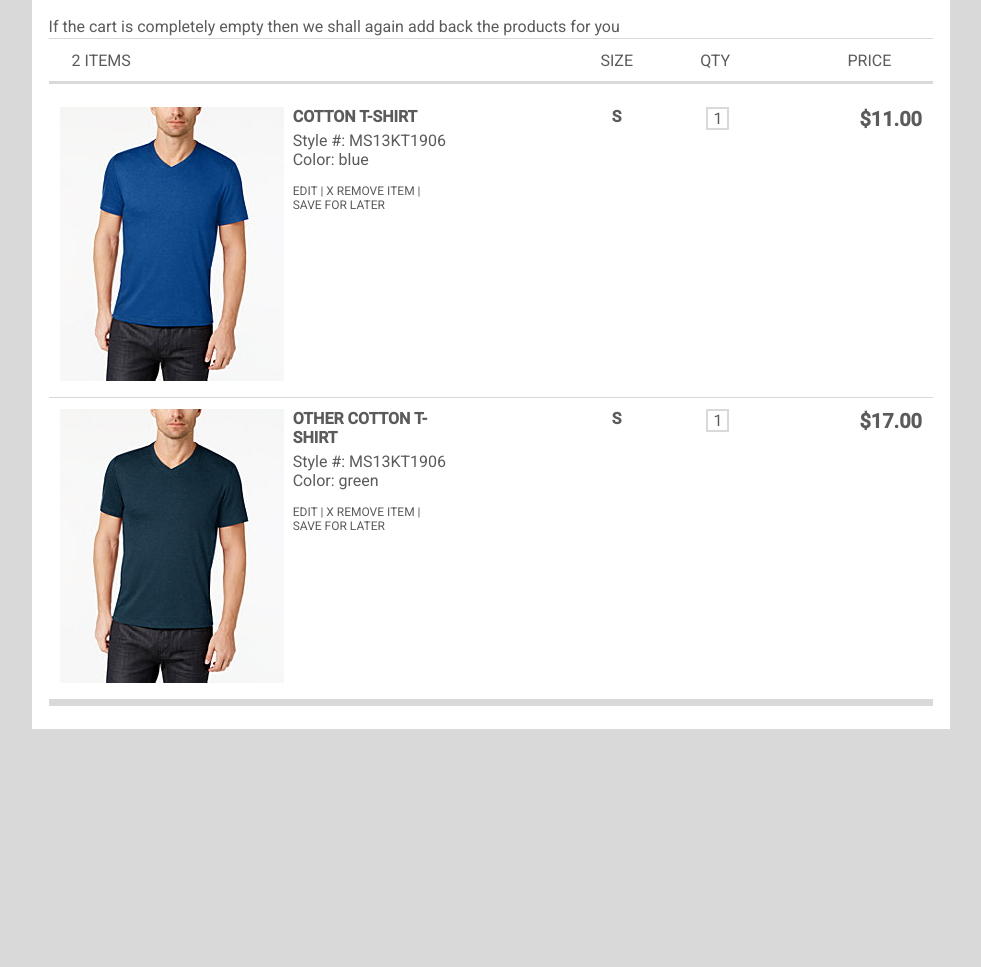
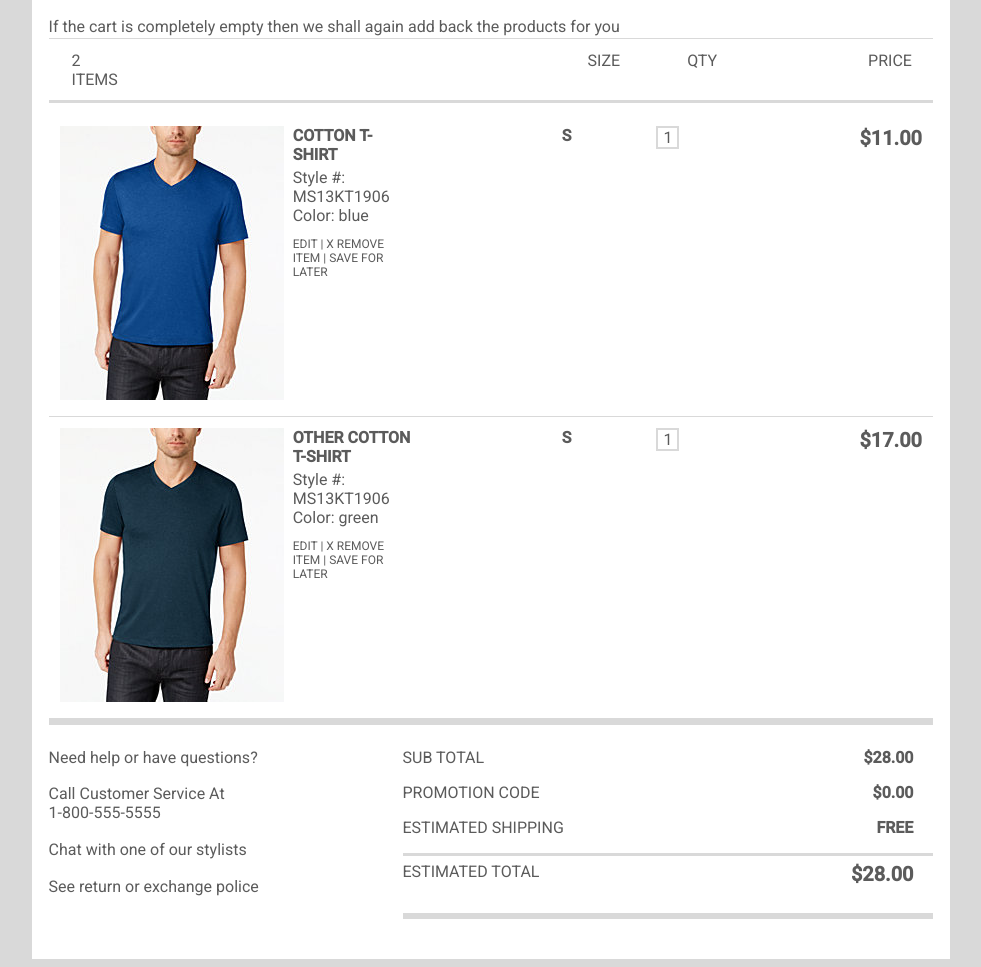
Before and after one commit to rweber87/shopping_cart_code_challenge, a React app: page / in a window 1280 px wide. Shown: the part 65-1032 px from the top of the page, without its empty margins (149-1130 px from the left). Before the commit the page ends 802 px from the top, so only its background shows below. Built offline with nearby package versions, Linux system fonts and the light colour scheme.

Commit message:
total updating when item amount changes

```diff
--- a/src/CartLister.js
+++ b/src/CartLister.js
@@ -47,6 +47,9 @@ class CartLister extends Component {
 
 	render() {
 		var cartList = this.state.itemsInCart.map( item =>  <Item key={item.id} item={item} onRemove={this.removeFromCart.bind(this)} handleInput={this.handleInput.bind(this)} handleSizeUpdate={this.handleSizeUpdate.bind(this)} handleEdit={this.handleEdit.bind(this)}/> )
+		const prices = this.state.itemsInCart.map(item => (item.fullPrice - item.discountReduction) * item.numOfItemsSelected)
+		const cartValueTotal = prices.reduce((acc, cur) => acc + cur);
+		console.log(cartValueTotal)
 		return(
 			<div>
 				<div className="item-lister-header">
@@ -58,7 +61,45 @@ class CartLister extends Component {
 				<div className="item-lister-decorative-line"></div>
 				{cartList}
 				<div className="item-lister-decorative-line-bottom"></div>
-				<div>{this.state.cartValueTotal}</div>
+				<div className="cart-footer">
+					<div className="help-section">
+						<div className="help-sub-section">
+							Need help or have questions?
+						</div>
+						<div className="help-sub-section">
+							Call Customer Service At
+							<div>
+								1-800-555-5555
+							</div>
+						</div>
+						<div className="help-sub-section">
+							Chat with one of our stylists
+						</div>
+						<div className="help-sub-section">
+							See return or exchange police
+						</div>
+					</div>
+					<div className="total-section">
+						<div className="sub-total">
+							<div className="sub-total-text">SUB TOTAL</div>
+							<div className="sub-total-value">${cartValueTotal.toFixed(2)}</div>
+						</div>
+						<div className="promo-code">
+							PROMOTION CODE
+							<div className="promo-total-value">${(0).toFixed(2)}</div>
+						</div>
+						<div className="shipping-info">
+							ESTIMATED SHIPPING
+							<div className="shipping-total-value">FREE</div>
+						</div>
+						<div className="item-lister-decorative-line"></div>
+						<div className="estimated-total">
+							ESTIMATED TOTAL
+							<div className="estimated-total-value">${(cartValueTotal - 0).toFixed(2)}</div>
+						</div>
+						<div className="item-lister-decorative-line-bottom"></div>
+					</div>
+				</div>
 			</div>
 		)
 	}
--- a/src/index.css
+++ b/src/index.css
@@ -60,7 +60,7 @@ div.item {
 
 #qty {
 	display: flex;
-	padding-right: 14%;
+	padding-right: 18%;
 }
 
 .item {
@@ -72,7 +72,7 @@ div.item {
 }
 
 div.item-size {
-	padding-left: 165px;
+	padding-left: 150px;
 	padding-right: 85px;
 	font-weight: bold;
 }
@@ -86,7 +86,7 @@ div.item-qty {
 div.item-price {
 	font-weight: bold;
 	font-size: 20px;
-	padding-left: 130px;
+	padding-left: 180px;
 }
 
 div.item-name {
@@ -161,3 +161,38 @@ div.item-functionality {
 .size-option, .qty-selector {
 	margin-left: 10px;
 }
+
+.cart-footer, .sub-total, .promo-code, .shipping-info {
+	display: flex;
+    flex-direction: row;
+    padding-bottom: 3%;
+}
+
+.estimated-total {
+	display: flex;
+    flex-direction: row;
+}
+
+.estimated-total-value{
+	font-weight: bold;
+	font-size: 20px;
+	padding-bottom: 5%;
+}
+
+.help-section {
+	flex: 2 0 0;
+}
+
+.help-sub-section {
+	padding-bottom: 5%;
+}
+
+.total-section {
+	flex: 3 0 0;
+}
+
+.sub-total-value, .promo-total-value, .shipping-total-value, .estimated-total-value {
+	margin-left: auto;
+	padding-right: 20px;
+	font-weight: bold;
+}
```
